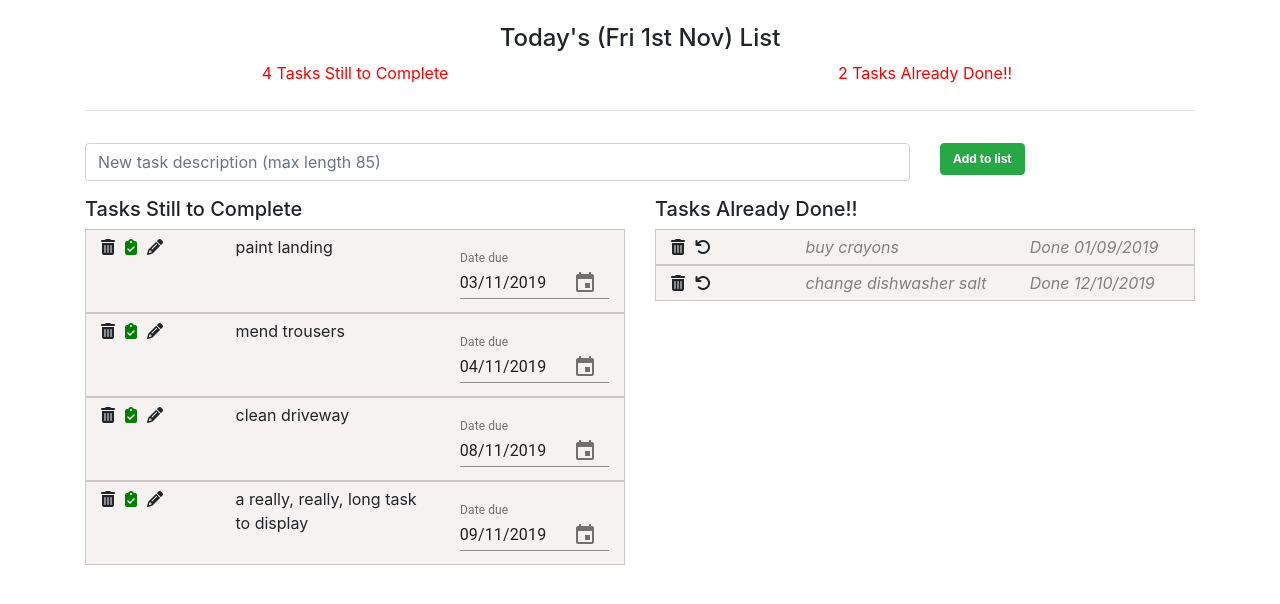
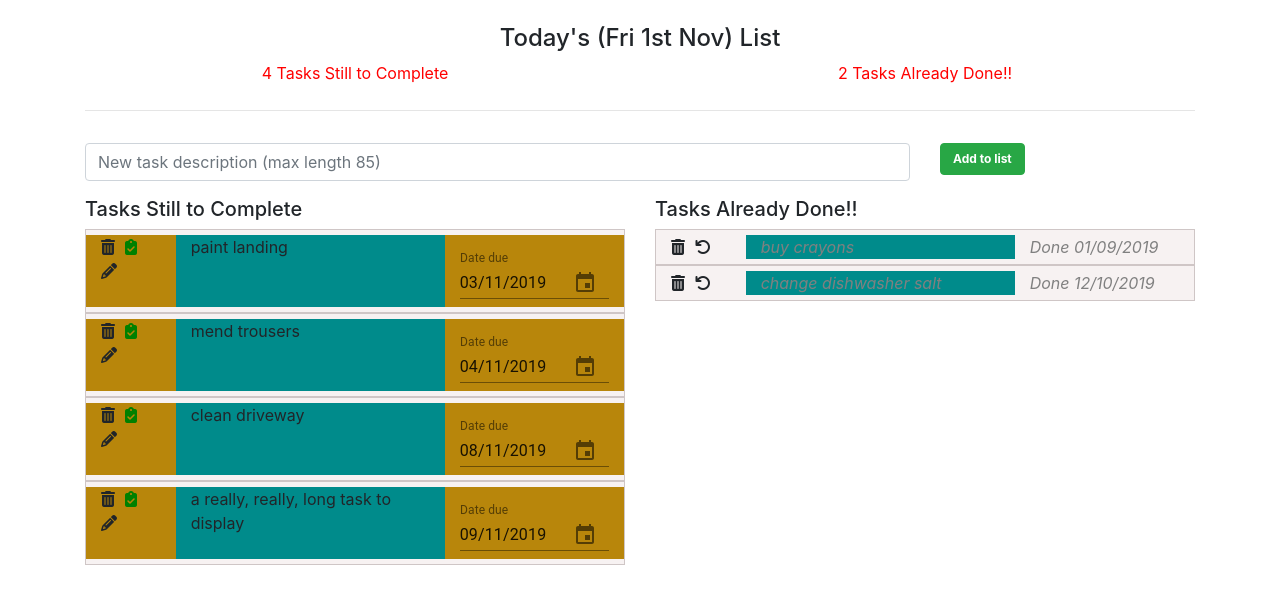
Before and after one commit to helenjgardner/final_todo_application, a React (Create React App) app: page / in a window 1280 px wide. Shown: the top 604 px of the page. Built offline with nearby package versions, Linux system fonts and the light colour scheme.

Commit message:
intermediary stage of size and layout

```diff
--- a/src/TaskComplete.js
+++ b/src/TaskComplete.js
@@ -18,18 +18,18 @@ class TaskComplete extends React.Component {
         return (
 
             <div className="row done">
-                <div className="col-12 col-sm-3">
+                <div className="col-3 col-sm-3 col-md-2">
                     <i className="fas fa-trash-alt pad" title="Delete Task" onClick={this.handleClick} >
                     </i>
                     <i className="fas fa-undo" onClick={this.handleClickUnDone}
                     title="Mark task incomplete"></i>
                 </div>
 
-                <div className="col-12 col-sm-5 greyItalic" >
+                <div className="col-9 col-sm-5 col-md-6 greyItalic middle" >
                     {this.props.task}
                 </div>
 
-                <div className="col-12 col-sm-4 greyItalic">
+                <div className="col-12 col-sm-4 col-md-4 greyItalic">
                     Done {moment(this.props.dateDone, "YYYY-MM-DD").format("DD/MM/YYYY")}
                 </div>
             </div >
--- a/src/TaskToDo.css
+++ b/src/TaskToDo.css
@@ -17,3 +17,12 @@
 .pad{
   margin-right: 10px;
 }
+
+.middle{
+  background-color: darkcyan;
+
+}
+
+.left{
+  background-color: darkgoldenrod;
+}
--- a/src/TaskToDo.js
+++ b/src/TaskToDo.js
@@ -35,7 +35,7 @@ class TaskToDo extends React.Component {
     render() {
         return (
             <div className="row toDo">
-                <div className="col-4 col-sm-3">
+                <div className="col-4 col-sm-3 col-md-2 left">
                     <i className="fas fa-trash-alt pad"
                         title="Delete Task"
                         onClick={this.handleClickDel}>
@@ -49,10 +49,10 @@ class TaskToDo extends React.Component {
                         onClick={this.handleClickEdit} >
                     </i>
                 </div>
-                <div className="col-8 col-sm-5">
+                <div className="col-7 col-sm-5 col-md-6 middle">
                     {this.props.task}
                 </div>
-                <div className="col-12 col-sm-4" >
+                <div className="col-12 col-sm-4 col-md-4 left" >
                     <MuiPickersUtilsProvider utils={DateFnsUtils}>
                         <Grid container>
                             <KeyboardDatePicker
```
